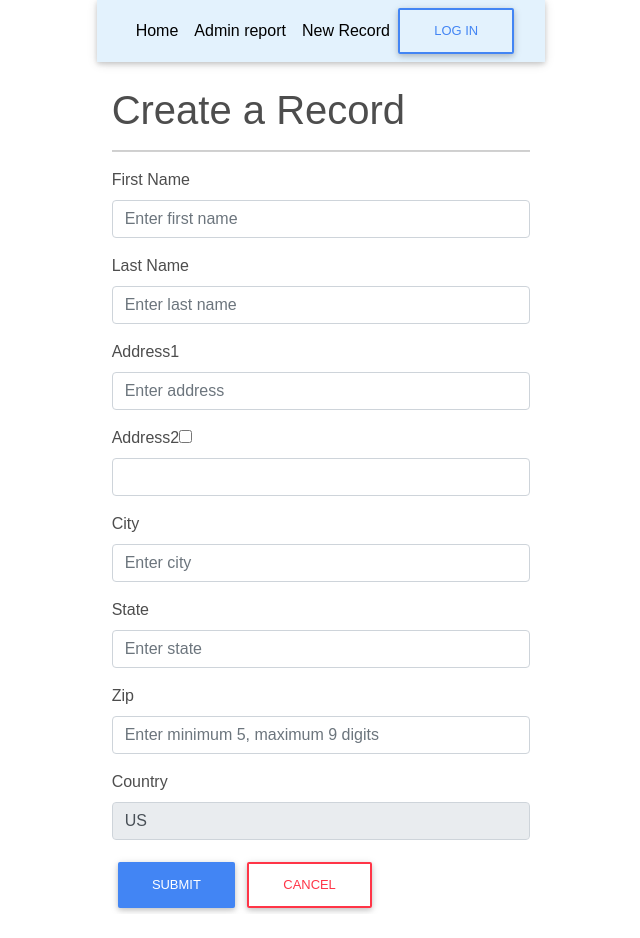
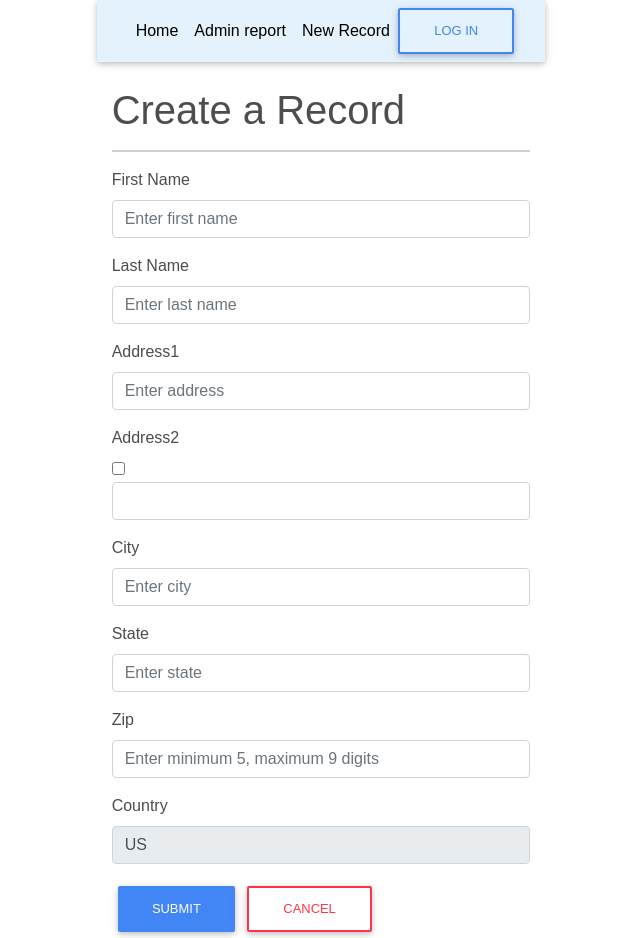
Before and after one commit to nezlobnaya/registartion_form, a React (Create React App) app in the folder client/: page /records/new in a window 1280 px wide. Shown: the whole page, without its empty margins (319-959 px from the left). Before the commit the page ends 914 px from the top, so only its background shows below. Built offline with nearby package versions, Linux system fonts and the light colour scheme; no server answers; the HTML template or start-up script is replaced by a standard one.

Commit message:
refactored toggling using custom hook

```diff
--- a/client/src/components/Form/Form.js
+++ b/client/src/components/Form/Form.js
@@ -1,12 +1,12 @@
 import  { useState } from "react";
 import { post } from 'axios';
 import SuccessConfirmation from "../Modals/ModalConfirm/SuccessConfirmation";
+import Toggle from "../hooks/useToggle/Toggle";
 
 
 function RecordAdd(props) {
   const state = { first_name: '', last_name: '', address1: '', address2: '', city: '', state: '', zip: []}
   const [record, setRecord] = useState(state)
-  const [checked, setChecked] = useState(false)
   const [errorMessage, setErrorMessage] = useState('');
   const [displaySuccessModal, setDisplaySuccessModal] = useState(false);
   const [successMessage, setSuccessMessage] = useState(null);
@@ -21,12 +21,6 @@ function RecordAdd(props) {
     setSuccessMessage(null);
     props.history.push('/records/');
   };
-
-
-  function toggle() {
-    setChecked(!checked)
-
-  }
 
   function handleChange(event) {
     setRecord({...record, [event.target.name]: event.target.value})
@@ -75,10 +69,7 @@ function RecordAdd(props) {
         </div>
         <div className="form-group">
           <label>Address2</label>
-         <input type="checkbox"  onChange={toggle}  ></input>
-         {checked === true ? (
-           <input name="address2" placeholder="Enter Address 2" type="text"  value={record.address2} onChange={handleChange} className="form-control" required/>) :
-         (<input name="address2" type="text"  value={record.address2} onChange={handleChange} className="form-control" />)}
+          <Toggle value={record.address2} change={handleChange} name="address2" />
         </div>
         <div className="form-group">
           <label>City</label>
--- a/client/src/components/RecordEdit/RecordEdit.js
+++ b/client/src/components/RecordEdit/RecordEdit.js
@@ -1,12 +1,12 @@
 import  { useState, useEffect } from "react";
 import axios from 'axios';
 import { useAuth0 } from "@auth0/auth0-react";
+import Toggle from "../hooks/useToggle/Toggle";
 
 
 function RecordEdit(props) {
   const initialState = { first_name: '', last_name: '', address1: '', address2: '', city: '', state: '', zip: []}
-  const [record, setRecord] = useState(initialState)
-  const [checked, setChecked] = useState(false)
+  const [record, setRecord] = useState(initialState);
 
 const { getAccessTokenSilently } = useAuth0();
 
@@ -29,11 +29,6 @@ const { getAccessTokenSilently } = useAuth0();
     // eslint-disable-next-line
     }, [props.match.params.id]);
 
-
-  function toggle() {
-    setChecked(!checked)
-
-  }
 
   function handleChange(event) {
     setRecord({...record, [event.target.name]: event.target.value})
@@ -84,10 +79,7 @@ const { getAccessTokenSilently } = useAuth0();
         </div>
         <div className="form-group">
           <label>Address2</label>
-         <input type="checkbox"  onChange={toggle}  ></input>
-         {checked === true ? (
-           <input name="address2" placeholder="Enter Address 2" type="text"  value={record.address2} onChange={handleChange} className="form-control" required/>) :
-         (<input name="address2" type="text"  value={record.address2} onChange={handleChange} className="form-control" />)}
+          <Toggle value={record.address2} change={handleChange} name="address2" />
         </div>
         <div className="form-group">
           <label>City</label>
--- /dev/null
+++ b/client/src/components/hooks/useToggle/Toggle.js
@@ -0,0 +1,14 @@
+import useToggle from "./useToggle";
+
+export default function Toggle({address2, change, ...props}) {
+  const [isToggled, toggle] = useToggle(props.defaultToggled);
+
+  return (
+    <div>
+      <input type="checkbox"  onChange={toggle}  ></input>
+      {isToggled ? (
+           <input name="address2" placeholder="Enter Address 2" type="text"  value={address2} onChange={change} className="form-control" required/>) :
+         (<input name="address2" type="text"  value={address2} onChange={change} className="form-control" />)}
+    </div>
+  );
+};
--- /dev/null
+++ b/client/src/components/hooks/useToggle/useToggle.js
@@ -0,0 +1,10 @@
+import  { useState } from "react";
+
+export default function useToggle(initialState = false) {
+    const [value, setValue] = useState(initialState);
+
+    const toggle = (value) => setValue(currentValue =>
+      typeof value === 'boolean' ? value: !currentValue);
+
+    return [value, toggle];
+    }
```
